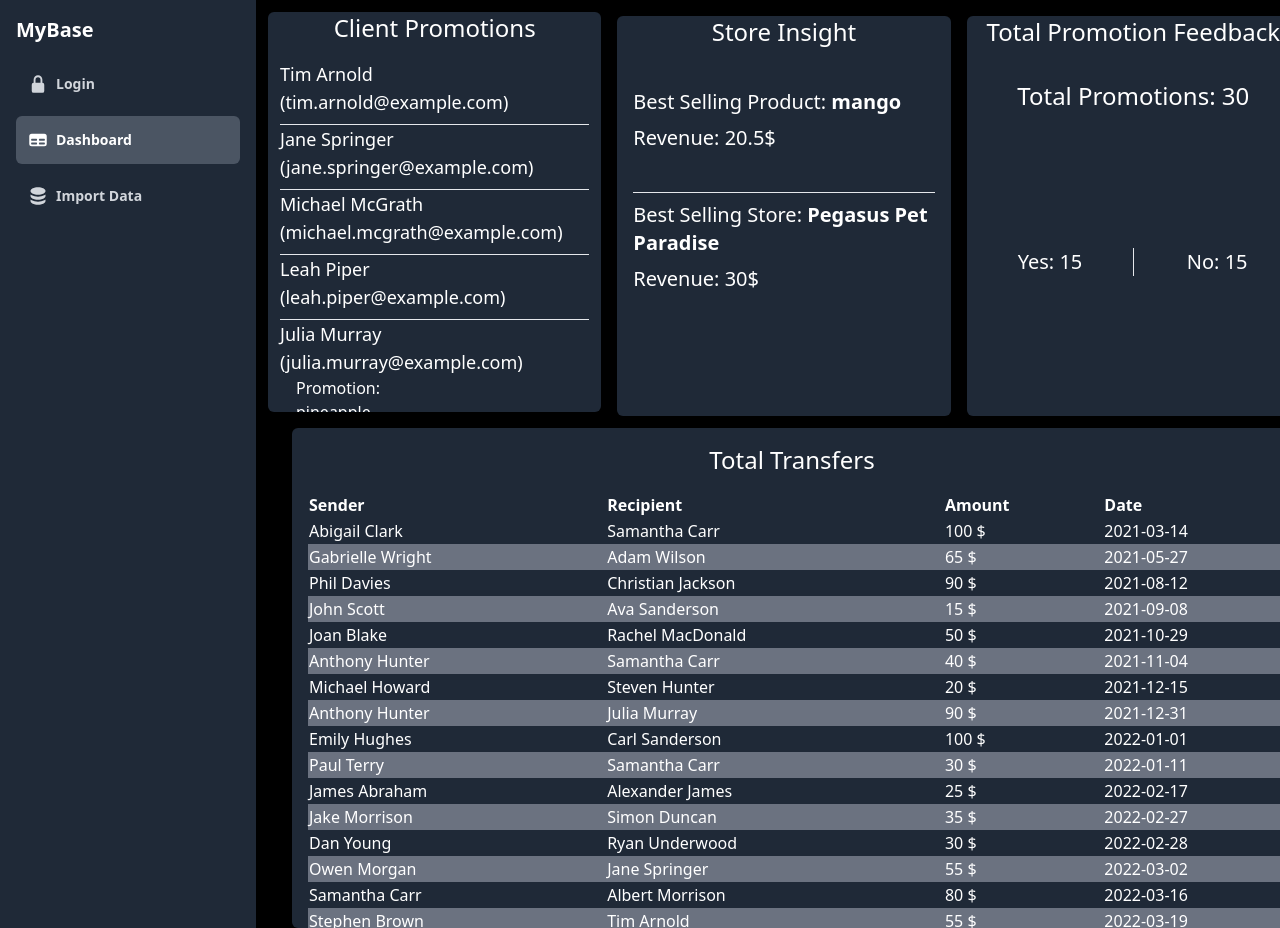
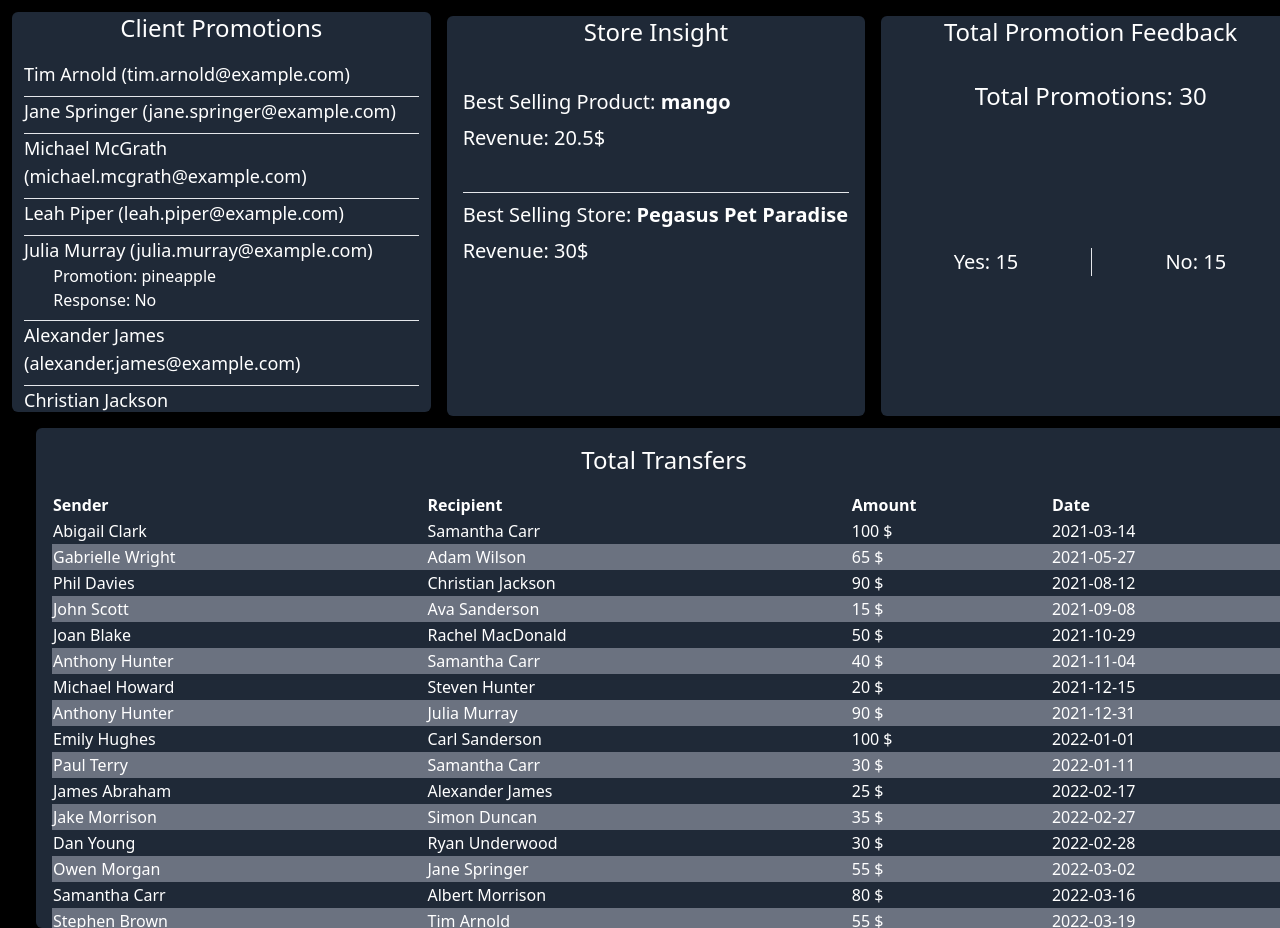
Before and after one commit to eddieg037/BaseNextJs, a Next.js app: page /dashboard in a window 1280 px wide. Built offline with nearby package versions, Linux system fonts and the light colour scheme; no server answers.

Commit message:
feat: add auth context and gated navigation

```diff
--- a/app/layout.tsx
+++ b/app/layout.tsx
@@ -1,6 +1,7 @@
 import type { Metadata } from "next";
 import "./globals.css";
 import SideNav from "./ui/Sidenav";
+import { AuthProvider } from "./providers/AuthProvider";
 
 export const metadata: Metadata = {
   title: "MyBaseNextJs",
@@ -15,10 +16,12 @@ export default function RootLayout({
   return (
     <html lang="en">
       <body className="bg-black font-sans">
-        <main className="flex bg-black">
-          <SideNav />
-          {children}
-        </main>
+        <AuthProvider>
+          <main className="flex bg-black min-h-screen">
+            <SideNav />
+            {children}
+          </main>
+        </AuthProvider>
       </body>
     </html>
   );
--- a/app/login/page.tsx
+++ b/app/login/page.tsx
@@ -7,31 +7,33 @@ import {
   MOCK_ADMIN_CREDENTIALS,
   mockLogin,
 } from "@/helpers/auth/mockAuthService";
+import { useAuth } from "@/app/providers/AuthProvider";
 
 type LoginStatus = "idle" | "loading" | "success" | "error";
 
 export default function LoginPage() {
   const router = useRouter();
+  const { isAuthenticated, login } = useAuth();
   const [username, setUsername] = useState("");
   const [password, setPassword] = useState("");
   const [status, setStatus] = useState<LoginStatus>("idle");
   const [errorMessage, setErrorMessage] = useState<string | null>(null);
 
   const isLoading = status === "loading";
-  const isSuccessful = status === "success";
+  const isSuccessful = status === "success" || isAuthenticated;
   const shouldDisableSubmit = isLoading || isSuccessful;
 
   useEffect(() => {
-    if (!isSuccessful) {
+    if (!isAuthenticated) {
       return undefined;
     }
 
     const timeoutId = window.setTimeout(() => {
-      router.push("/dashboard");
-    }, 800);
+      router.replace("/dashboard");
+    }, 600);
 
     return () => window.clearTimeout(timeoutId);
-  }, [isSuccessful, router]);
+  }, [isAuthenticated, router]);
 
   async function handleSubmit(event: FormEvent<HTMLFormElement>) {
     event.preventDefault();
@@ -40,7 +42,8 @@ export default function LoginPage() {
     setErrorMessage(null);
 
     try {
-      await mockLogin({ username, password });
+      const response = await mockLogin({ username, password });
+      login(response);
       setStatus("success");
     } catch (error) {
       setStatus("error");
--- /dev/null
+++ b/app/providers/AuthProvider.tsx
@@ -0,0 +1,55 @@
+"use client";
+
+import {
+  createContext,
+  useCallback,
+  useContext,
+  useMemo,
+  useState,
+  type ReactNode,
+} from "react";
+
+import type { MockLoginSuccess } from "@/helpers/auth/mockAuthService";
+
+type AuthContextValue = {
+  session: MockLoginSuccess | null;
+  isAuthenticated: boolean;
+  login: (session: MockLoginSuccess) => void;
+  logout: () => void;
+};
+
+const AuthContext = createContext<AuthContextValue | undefined>(undefined);
+
+export function AuthProvider({ children }: { children: ReactNode }) {
+  const [session, setSession] = useState<MockLoginSuccess | null>(null);
+
+  const login = useCallback((nextSession: MockLoginSuccess) => {
+    setSession(nextSession);
+  }, []);
+
+  const logout = useCallback(() => {
+    setSession(null);
+  }, []);
+
+  const value = useMemo<AuthContextValue>(
+    () => ({
+      session,
+      isAuthenticated: Boolean(session),
+      login,
+      logout,
+    }),
+    [login, logout, session],
+  );
+
+  return <AuthContext.Provider value={value}>{children}</AuthContext.Provider>;
+}
+
+export function useAuth() {
+  const context = useContext(AuthContext);
+
+  if (context === undefined) {
+    throw new Error("useAuth must be used within an AuthProvider");
+  }
+
+  return context;
+}
--- a/app/ui/Sidenav.tsx
+++ b/app/ui/Sidenav.tsx
@@ -2,20 +2,25 @@
 
 import {
   CircleStackIcon,
-  LockClosedIcon,
   TableCellsIcon,
 } from "@heroicons/react/16/solid";
 import Link from "next/link";
 import { usePathname } from "next/navigation";
 
+import { useAuth } from "@/app/providers/AuthProvider";
+
 const links = [
-  { name: "Login", href: "/login", icon: LockClosedIcon },
   { name: "Dashboard", href: "/dashboard", icon: TableCellsIcon },
   { name: "Import Data", href: "/import", icon: CircleStackIcon },
 ];
 
 export default function SideNav() {
   const pathname = usePathname() ?? "";
+  const { isAuthenticated } = useAuth();
+
+  if (!isAuthenticated) {
+    return null;
+  }
 
   return (
     <aside className="bg-gray-800 text-white w-64 flex-shrink-0">
```
